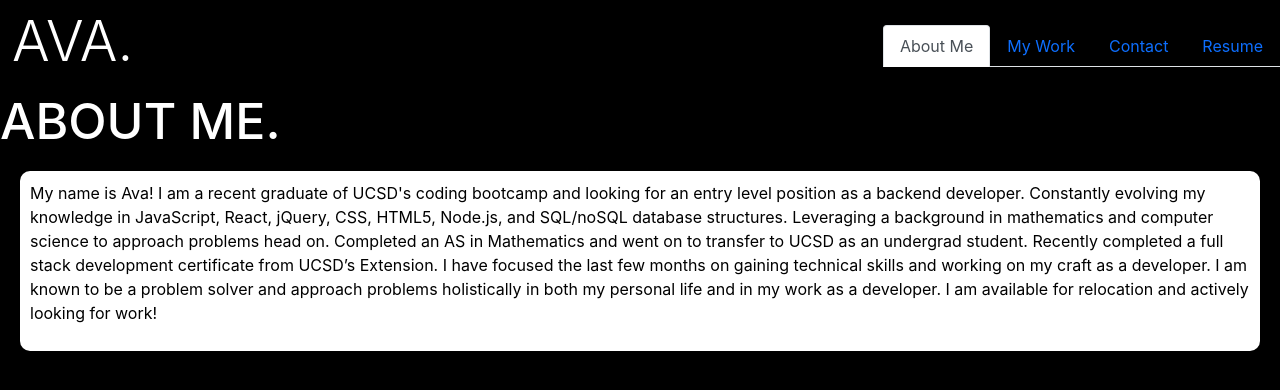
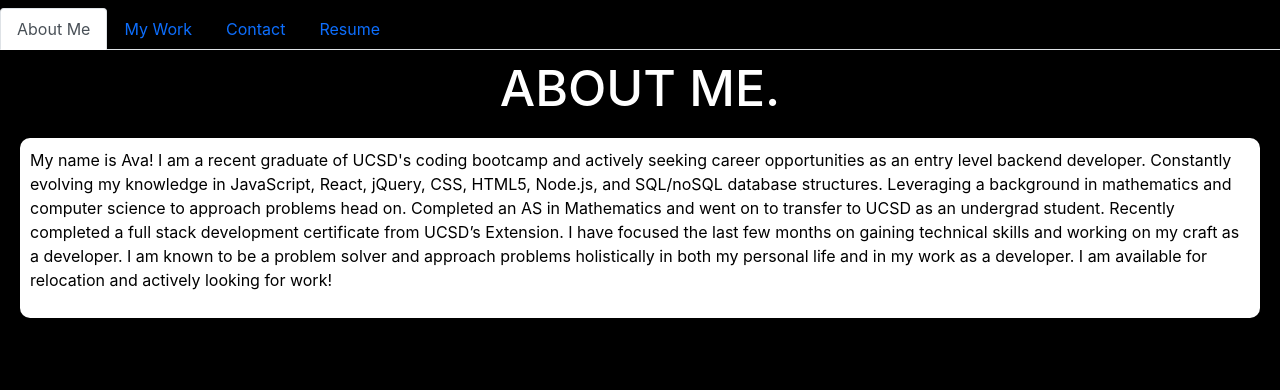
Before and after one commit to kreativekntrl/state-of-mine, a React (Create React App) app: page / in a window 1280 px wide. Shown: the top 390 px of the page. Built offline with nearby package versions, Linux system fonts and the light colour scheme.

Commit message:
styling and updated bio

```diff
--- a/src/components/NavTabs.js
+++ b/src/components/NavTabs.js
@@ -1,14 +1,20 @@
 import React from 'react';
 
-
+const styles = {
+  nav: {
+    display: "block",
+  }
+}
 
 function NavTabs({ currentPage, handlePageChange }) {
   return (
-<nav className="navbar">
+<nav
+  style={styles.nav}
+  className="navbar">
 <div className="jumbotron jumbotron-fluid">
-  <div className="container">
+  {/* <div className="container">
     <h1 className="display-4">AVA.</h1>
-  </div>
+  </div> */}
 </div>
     <ul className="nav nav-tabs">
       <li className="nav-item">
--- a/src/components/pages/AboutMe.js
+++ b/src/components/pages/AboutMe.js
@@ -1,8 +1,10 @@
 import React from 'react';
+import { Image } from 'react-native';
 
 const styles = {
   h1: {
-    fontSize: "50px"
+    fontSize: "50px",
+    textAlign: "center",
   },
   div: {
     display: "flex",
@@ -11,7 +13,7 @@ const styles = {
     color: "black",
     background: "white",
     padding: "10px",
-    borderRadius: "10px"
+    borderRadius: "10px",
   }
 }
 
@@ -25,8 +27,8 @@ export default function About() {
         <div
         style={styles.div}>
         <p>
-            My name is Ava! I am a recent graduate of UCSD's coding bootcamp and looking for an entry level position as
-            a backend developer. Constantly evolving my knowledge in JavaScript, React, jQuery, CSS, HTML5, Node.js, and SQL/noSQL database structures.
+            My name is Ava! I am a recent graduate of UCSD's coding bootcamp and actively seeking career opportunities as an entry level
+            backend developer. Constantly evolving my knowledge in JavaScript, React, jQuery, CSS, HTML5, Node.js, and SQL/noSQL database structures.
             Leveraging a background in mathematics and computer science to approach problems head on.
             Completed an AS in Mathematics and went on to transfer to UCSD as an undergrad student. Recently completed a full stack
             development certificate from UCSD’s Extension. I have focused the last few months on gaining technical skills and working on my
--- a/src/components/pages/MyWork.js
+++ b/src/components/pages/MyWork.js
@@ -2,51 +2,66 @@ import React from 'react';
 import { Image } from 'react-native';
 
 const styles = {
+  h1: {
+    fontSize: "50px",
+    textAlign: "center"
+  },
   cards: {
-      width: "18rem",
+      width: "20rem",
+      margin: "10px",
+      borderRadius: "8px",
+      color: "black"
   },
+  div: {
+    display: "flex",
+    justifyContent: "center",
+  }
 };
 
 export default function Work() {
     return (
-      <div>
-          <h1>PROJECTS.</h1>
+    <>
+  <h1
+  style={styles.h1}>PROJECTS.</h1>
+  <div
+  style={styles.div}>
 
   <div className="card" style={styles.cards}>
   <Image className="card-img-top" src="..." alt="Card image cap" />
   <div className="card-body">
-    <h5 className="card-title">Card title</h5>
-    <p className="card-text">Some quick example text to build on the card title and make up the bulk of the card's content.</p>
-    <a href="#" className="btn btn-primary">VIEW MORE.</a>
+    <h5 className="card-title">The Attic</h5>
+    <p className="card-text">A MERN stack web app for developers to keep the code they can't forget</p>
+    <a href="https://the-attic.herokuapp.com/" className="btn btn-dark">VIEW MORE.</a>
   </div>
   </div>
 
   <div className="card" style={styles.cards}>
   <Image className="card-img-top" src="..." alt="Card image cap" />
   <div className="card-body">
-    <h5 className="card-title">Card title</h5>
-    <p className="card-text">Some quick example text to build on the card title and make up the bulk of the card's content.</p>
-    <a href="#" className="btn btn-primary">VIEW MORE.</a>
+    <h5 className="card-title">Recipe Roulette</h5>
+    <p className="card-text">A fun web app that allows anyone to generate a random recipe and shopping list!</p>
+    <a href="https://kreativekntrl.github.io/project-01/" className="btn btn-dark">VIEW MORE.</a>
   </div>
   </div>
 
   <div className="card" style={styles.cards}>
   <Image className="card-img-top" src="..." alt="Card image cap" />
   <div className="card-body">
-    <h5 className="card-title">Card title</h5>
-    <p className="card-text">Some quick example text to build on the card title and make up the bulk of the card's content.</p>
-    <a href="#" className="btn btn-primary">VIEW MORE.</a>
+    <h5 className="card-title">Flix Factory !</h5>
+    <p className="card-text">A social platform for anyone to comment on and share they excitement about popular tv series</p>
+    <a href="https://flix-factory.herokuapp.com/" className="btn btn-dark">VIEW MORE.</a>
   </div>
   </div>
 
   <div className="card" style={styles.cards}>
   <Image className="card-img-top" src="..." alt="Card image cap" />
   <div className="card-body">
-    <h5 className="card-title">Card title</h5>
-    <p className="card-text">Some quick example text to build on the card title and make up the bulk of the card's content.</p>
-    <a href="#" className="btn btn-primary">VIEW MORE.</a>
+    <h5 className="card-title">Not Your Every Weather App</h5>
+    <p className="card-text">Weather app that implements server side API's for current weather conditions in the city near you</p>
+    <a href="#" className="btn btn-dark">VIEW MORE.</a>
   </div>
   </div>
       </div>
+    </>
     );
   }
```
